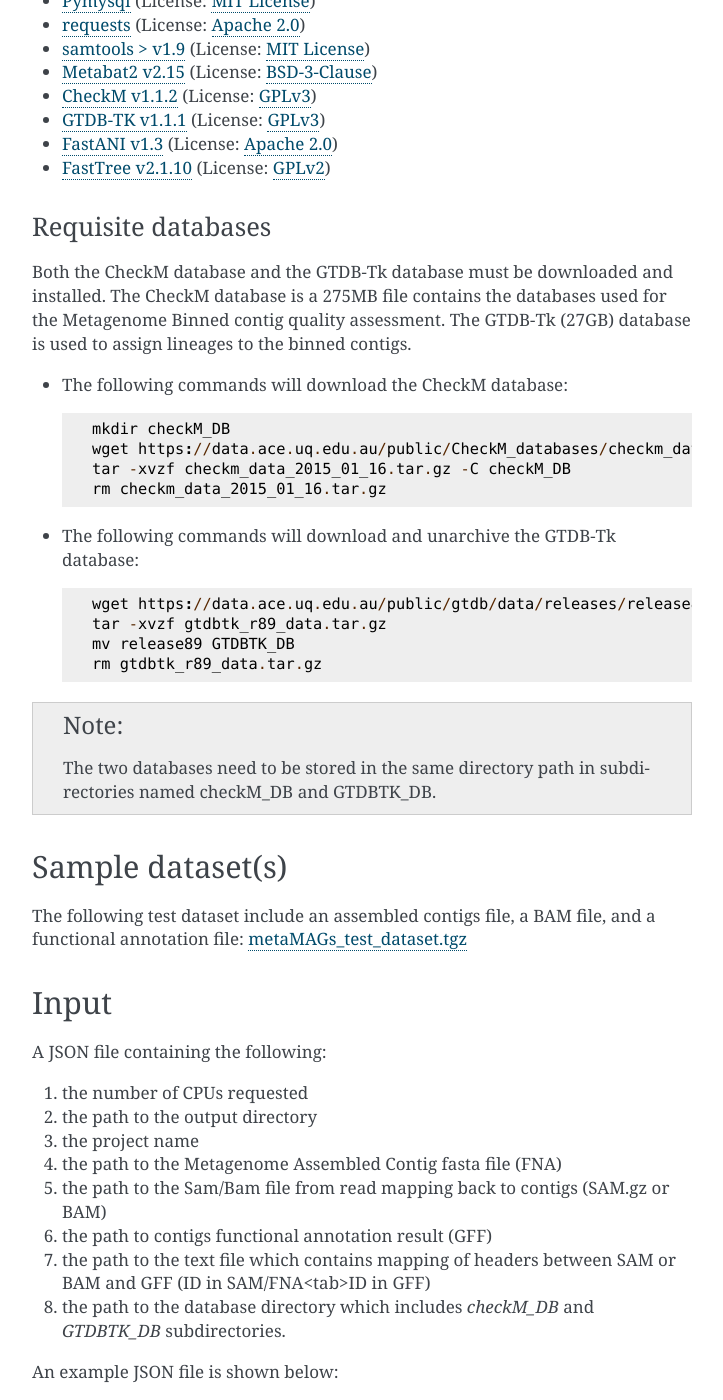
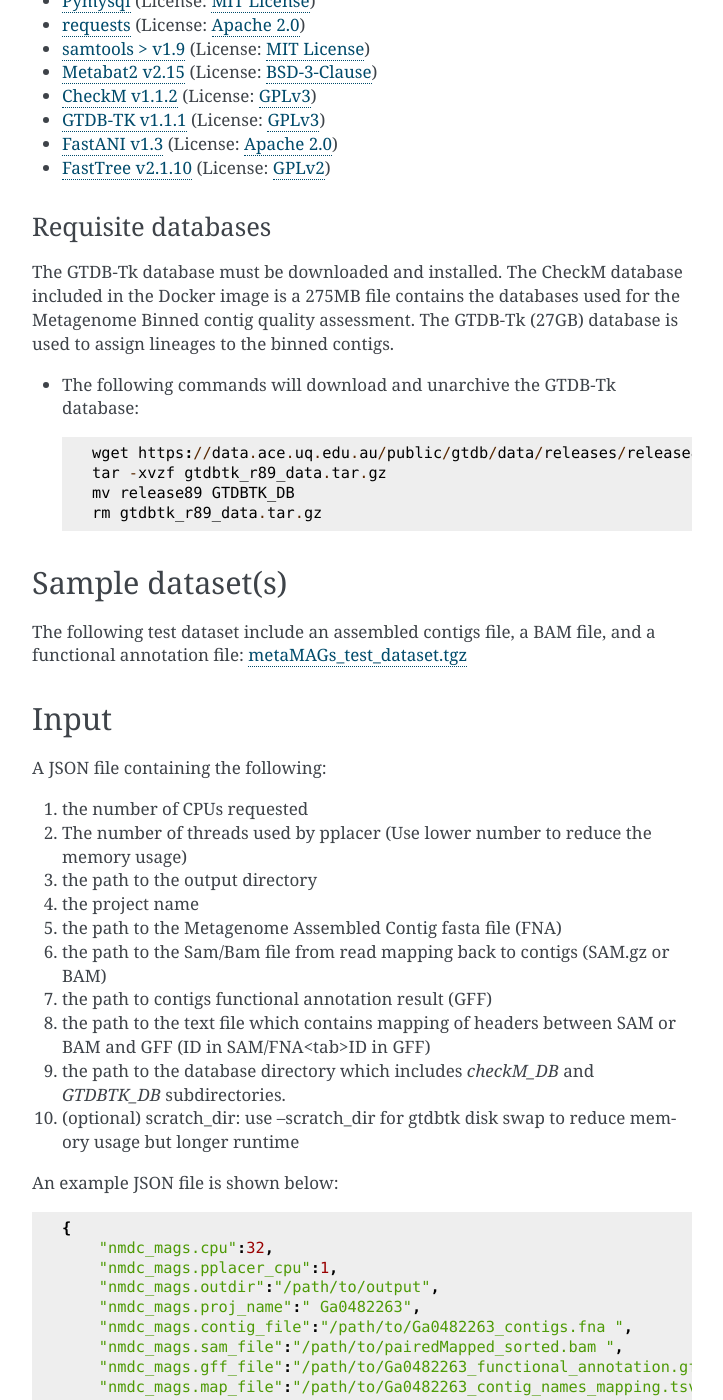
Before and after one commit to microbiomedata/metaMAGs, a Sphinx documentation site: the page built from docs/index.rst, in a window 1280 px wide and 1400 px high, scrolled down 1391 px. Shown: the whole window, without its empty margins (388-1111 px from the left). Built offline with Sphinx 7.4.7, drawn with Linux system fonts in a browser that asks for light colours; some of the changed text lies outside the part shown.

Commit message:
update docs for 1.0.2

```diff
--- a/docs/index.rst
+++ b/docs/index.rst
@@ -54,15 +54,7 @@ Third party software (These are included in the Docker image.)
 Requisite databases
 ~~~~~~~~~~~~~~~~~~~~~
 
-Both the CheckM database and the GTDB-Tk database must be downloaded and installed. The CheckM database is a 275MB file contains the databases used for the Metagenome Binned contig quality assessment. The GTDB-Tk (27GB) database is used to assign lineages to the binned contigs.
-
-
-- The following commands will download the CheckM database::
-
-    mkdir checkM_DB
-    wget https://data.ace.uq.edu.au/public/CheckM_databases/checkm_data_2015_01_16.tar.gz
-    tar -xvzf checkm_data_2015_01_16.tar.gz -C checkM_DB
-    rm checkm_data_2015_01_16.tar.gz
+The GTDB-Tk database must be downloaded and installed. The CheckM database included in the Docker image is a 275MB file contains the databases used for the Metagenome Binned contig quality assessment. The GTDB-Tk (27GB) database is used to assign lineages to the binned contigs.
 
 - The following commands will download and unarchive the GTDB-Tk database::
 
@@ -70,10 +62,6 @@ Both the CheckM database and the GTDB-Tk database must be downloaded and install
     tar -xvzf gtdbtk_r89_data.tar.gz
     mv release89 GTDBTK_DB
     rm gtdbtk_r89_data.tar.gz
-
-.. note::
-
-    The two databases need to be stored in the same directory path in subdirectories named  checkM_DB and GTDBTK_DB.
 
 Sample dataset(s)
 -----------------
@@ -87,25 +75,29 @@ Input
 A JSON file containing the following:
 
 1. the number of CPUs requested
-2. the path to the output directory
-3. the project name
-4. the path to the Metagenome Assembled Contig fasta file (FNA)
-5. the path to the Sam/Bam file from read mapping back to contigs (SAM.gz or BAM)
-6. the path to contigs functional annotation result (GFF)
-7. the path to the text file which contains mapping of headers between SAM or BAM and GFF (ID in SAM/FNA<tab>ID in GFF)
-8. the path to the database directory which includes *checkM_DB* and *GTDBTK_DB* subdirectories.
+2. The number of threads used by pplacer (Use lower number to reduce the memory usage)
+3. the path to the output directory
+4. the project name
+5. the path to the Metagenome Assembled Contig fasta file (FNA)
+6. the path to the Sam/Bam file from read mapping back to contigs (SAM.gz or BAM)
+7. the path to contigs functional annotation result (GFF)
+8. the path to the text file which contains mapping of headers between SAM or BAM and GFF (ID in SAM/FNA<tab>ID in GFF)
+9. the path to the database directory which includes *checkM_DB* and *GTDBTK_DB* subdirectories.
+10. (optional) scratch_dir: use --scratch_dir for gtdbtk disk swap to reduce memory usage but longer runtime
+
 
 An example JSON file is shown below::
 
     {
         "nmdc_mags.cpu":32,
+        "nmdc_mags.pplacer_cpu":1,
         "nmdc_mags.outdir":"/path/to/output",
         "nmdc_mags.proj_name":" Ga0482263",
         "nmdc_mags.contig_file":"/path/to/Ga0482263_contigs.fna ",
         "nmdc_mags.sam_file":"/path/to/pairedMapped_sorted.bam ",
         "nmdc_mags.gff_file":"/path/to/Ga0482263_functional_annotation.gff",
         "nmdc_mags.map_file":"/path/to/Ga0482263_contig_names_mapping.tsv",
-        "nmdc_mags.database":"/path/to/refdata"
+        "nmdc_mags.gtdbtk_database":"/path/to/GTDBTK_DB"
     }
 
 
```
Also changed, not shown: other parts of docs/index.rst (+2 -2 lines), README.md (+5 -7 lines).
